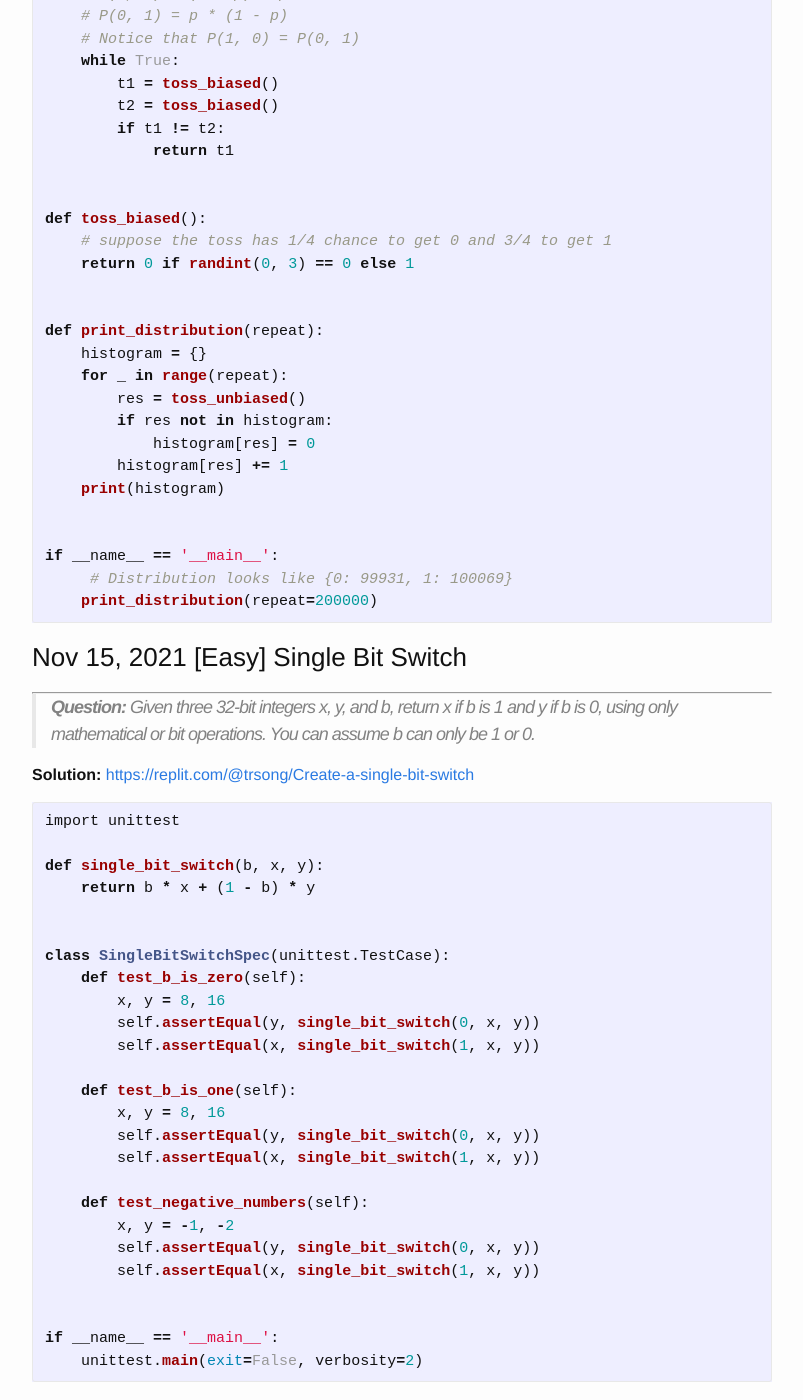
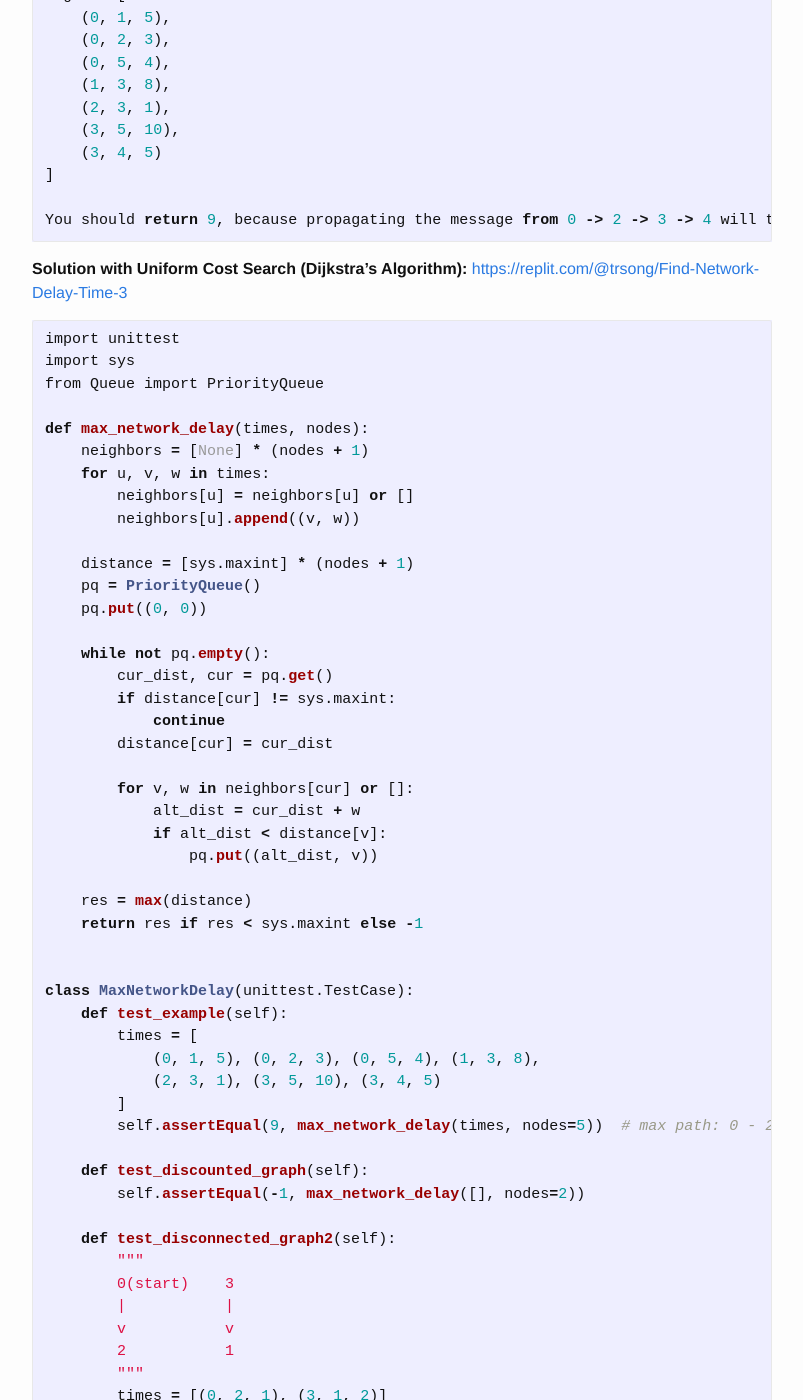
Before and after one commit to trsong/trsong.github.io, a Jekyll site: the page built from _posts/2021-11-01-DailyQuestionsNov.md, in a window 1280 px wide and 1400 px high, scrolled down 1908 px. Shown: the whole window, without its empty margins (238-1041 px from the left). Built offline with Jekyll 4.4.1, drawn with Linux system fonts in a browser that asks for light colours; some of the changed text lies outside the part shown.

Commit message:
Add solution to Nov 17 question and add Nov 18 question.

````diff
--- a/_posts/2021-11-01-DailyQuestionsNov.md
+++ b/_posts/2021-11-01-DailyQuestionsNov.md
@@ -19,6 +19,34 @@ categories: Python/Java
 **Python 3 Playground:** [https://repl.it/languages/python3](https://repl.it/languages/python3)
 
 **Java Playground:** [https://repl.it/languages/java](https://repl.it/languages/java)
+
+
+
+### Nov 18, 2021 LC 54 \[Medium\] Spiral Matrix
+---
+> **Question:** Given a matrix of n x m elements (n rows, m columns), return all elements of the matrix in spiral order.
+
+**Example 1:**
+```py
+Input:
+[
+ [ 1, 2, 3 ],
+ [ 4, 5, 6 ],
+ [ 7, 8, 9 ]
+]
+Output: [1, 2, 3, 6, 9, 8, 7, 4, 5]
+```
+
+**Example 2:**
+```py
+Input:
+[
+  [1,  2,  3,  4],
+  [5,  6,  7,  8],
+  [9, 10, 11, 12]
+]
+Output: [1, 2, 3, 4, 8, 12, 11, 10, 9, 5, 6, 7]
+```
 
 
 ### Nov 17, 2021 LC 743 \[Medium\] Network Delay Time
@@ -42,6 +70,127 @@ edges = [
 ]
 
 You should return 9, because propagating the message from 0 -> 2 -> 3 -> 4 will take that much time.
+```
+
+**Solution with Uniform Cost Search (Dijkstra’s Algorithm):** [https://replit.com/@trsong/Find-Network-Delay-Time-3](https://replit.com/@trsong/Find-Network-Delay-Time-3)
+```py
+import unittest
+import sys
+from Queue import PriorityQueue
+
+def max_network_delay(times, nodes):
+    neighbors = [None] * (nodes + 1)
+    for u, v, w in times:
+        neighbors[u] = neighbors[u] or []
+        neighbors[u].append((v, w))
+
+    distance = [sys.maxint] * (nodes + 1)
+    pq = PriorityQueue()
+    pq.put((0, 0))
+
+    while not pq.empty():
+        cur_dist, cur = pq.get()
+        if distance[cur] != sys.maxint:
+            continue
+        distance[cur] = cur_dist
+
+        for v, w in neighbors[cur] or []:
+            alt_dist = cur_dist + w
+            if alt_dist < distance[v]:
+                pq.put((alt_dist, v))
+
+    res = max(distance)
+    return res if res < sys.maxint else -1
+
+
+class MaxNetworkDelay(unittest.TestCase):
+    def test_example(self):
+        times = [
+            (0, 1, 5), (0, 2, 3), (0, 5, 4), (1, 3, 8),
+            (2, 3, 1), (3, 5, 10), (3, 4, 5)
+        ]
+        self.assertEqual(9, max_network_delay(times, nodes=5))  # max path: 0 - 2 - 3 - 4
+
+    def test_discounted_graph(self):
+        self.assertEqual(-1, max_network_delay([], nodes=2))
+
+    def test_disconnected_graph2(self):
+        """
+        0(start)    3
+        |           |
+        v           v
+        2           1
+        """
+        times = [(0, 2, 1), (3, 1, 2)]
+        self.assertEqual(-1, max_network_delay(times, nodes=3))
+
+    def test_unreachable_node(self):
+        """
+        1
+        |
+        v
+        2
+        |
+        v
+        0 (start)
+        |
+        v
+        3
+        """
+        times = [(1, 2, 1), (2, 0, 2), (0, 3, 3)]
+        self.assertEqual(-1, max_network_delay(times, nodes=3))
+
+    def test_given_example(self):
+        """
+    (start)
+        0 --> 3
+        |     |
+        v     v
+        1     2
+        """
+        times = [(0, 1, 1), (0, 3, 1), (3, 2, 1)]
+        self.assertEqual(2, max_network_delay(times, nodes=3))
+
+    def test_exist_alternative_path(self):
+        """
+    (start)  1
+        0 ---> 3
+      1 | \ 4  | 2
+        v  \   v
+        2   -> 1
+        """
+        times = [(0, 2, 1), (0, 3, 1), (0, 1, 4), (3, 1, 2)]
+        self.assertEqual(3, max_network_delay(times, nodes=3))  # max path: 0 - 3 - 1
+
+    def test_graph_with_cycle(self):
+        """
+    (start)
+        0 --> 2
+        ^     |
+        |     v
+        1 <-- 3
+        """
+        times = [(0, 2, 1), (2, 3, 1), (3, 1, 1), (1, 0, 1)]
+        self.assertEqual(3, max_network_delay(times, nodes=3))  # max path: 0 - 2 - 3
+
+    def test_multiple_paths(self):
+        """
+            0 (start)
+           /|\
+          / | \
+        1| 2| 3|
+         v  v  v
+         2  3  4
+        2| 3| 1|
+         v  v  v
+         5  6  1
+        """
+        times = [(0, 2, 1), (0, 3, 2), (0, 4, 3), (2, 5, 2), (3, 6, 3), (4, 1, 1)]
+        self.assertEqual(5, max_network_delay(times, nodes=6))  # max path: 0 - 3 - 6
+
+
+if __name__ == '__main__':
+    unittest.main(exit=False, verbosity=2)
 ```
 
 ### Nov 16, 2021 \[Medium\] Toss Biased Coin
````
